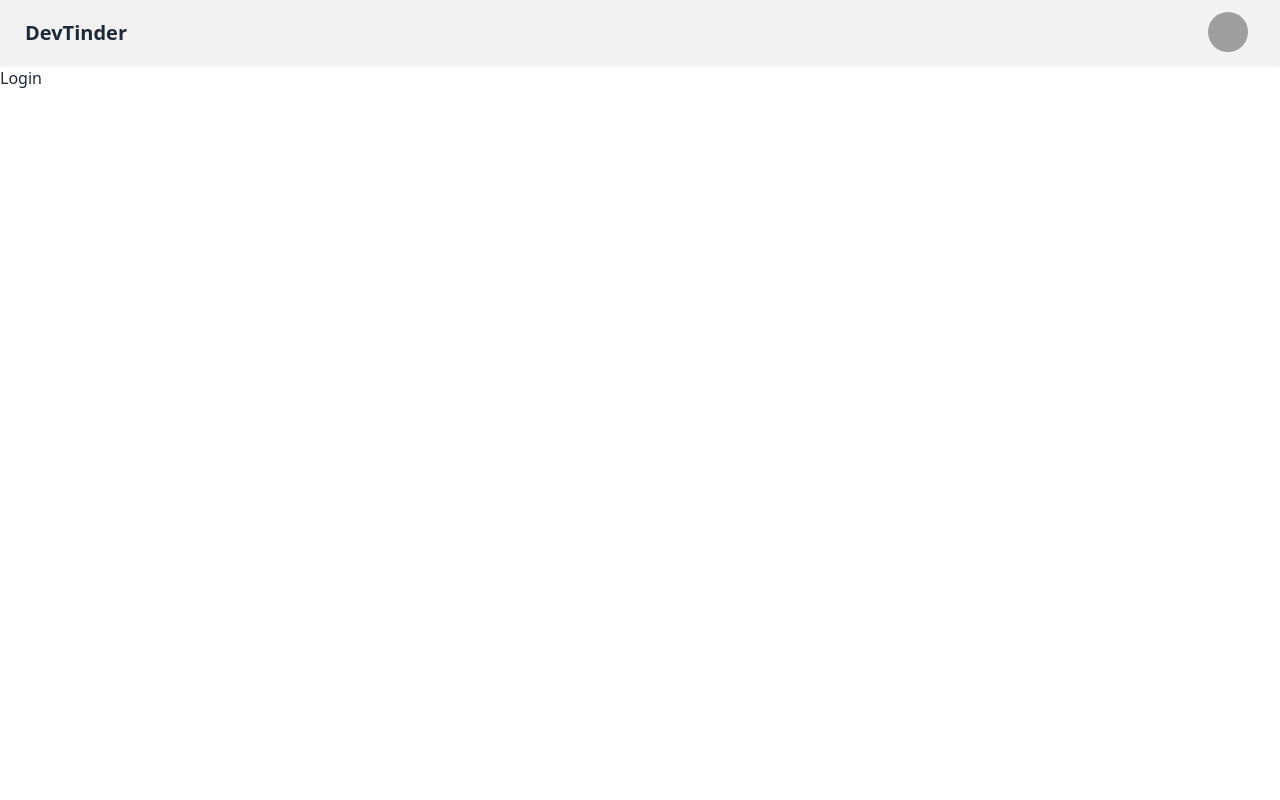
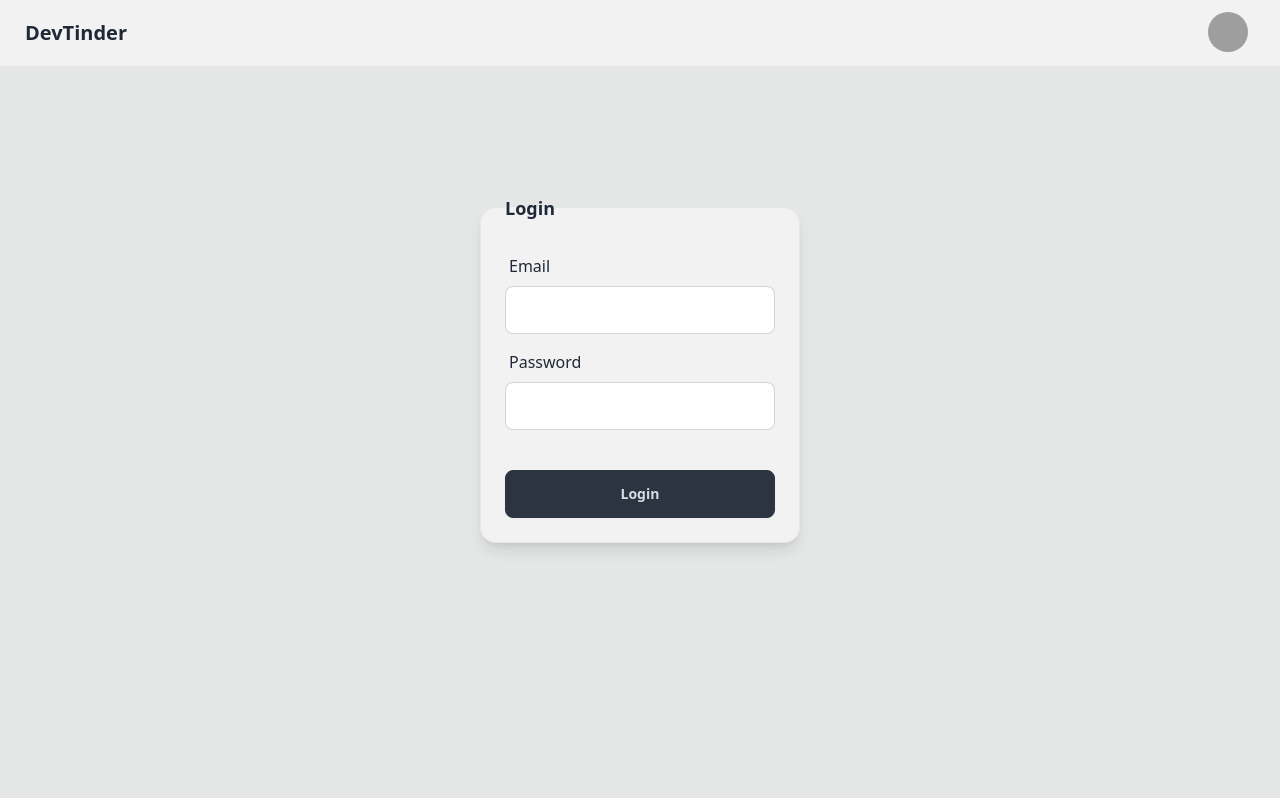
Before and after one commit to codernish7/devtinderWeb, a React (Vite) app: page /login in a window 1280 px wide. Built offline with nearby package versions, Linux system fonts and the light colour scheme; grey boxes are pictures that could not be loaded.

Commit message:
axios installed and login api integrated for testing login and cors bypassed

```diff
--- a/package.json
+++ b/package.json
@@ -10,6 +10,7 @@
     "preview": "vite preview"
   },
   "dependencies": {
+    "axios": "^1.15.2",
     "daisyui": "^4.12.14",
     "react": "^19.2.5",
     "react-dom": "^19.2.5",
--- a/src/App.jsx
+++ b/src/App.jsx
@@ -1,5 +1,6 @@
 import { BrowserRouter, Routes, Route } from "react-router-dom";
 import Body from "./components/Body";
+import Login from "./components/Login";
 
 function App() {
   return (
@@ -7,7 +8,7 @@ function App() {
       <BrowserRouter basename="/">
         <Routes>
           <Route path="/" element={<Body />}>
-            <Route path="/login" element={<div>Login</div>} />
+            <Route path="/login" element={<Login/>} />
             <Route path="/profile" element={<div>Profile</div>}/>
           </Route>
         </Routes>
--- /dev/null
+++ b/src/components/Login.jsx
@@ -0,0 +1,52 @@
+import React, { useState } from "react";
+import axios from "axios";
+
+const Login = () => {
+  const [email, setEmail] = useState("");
+  const [password, setPassword] = useState("");
+
+  const handleLogin = async () => {
+    try {
+        const result = axios.post(
+          "http://localhost:5000/login",
+          { email, password },
+          { withCredentials: true },
+        );
+    } catch (error) {
+        console.log(error.message)
+    }
+  };
+  return (
+    <div className="h-[calc(100vh-68px)] flex items-center justify-center bg-base-300">
+      <fieldset className="fieldset bg-base-200 border border-base-300 rounded-box w-80 p-6 shadow-lg -translate-y-16">
+        <legend className="fieldset-legend text-lg font-semibold">Login</legend>
+
+        <label className="label">Email</label>
+        <input
+          type="email"
+          className="input input-bordered w-full"
+          value={email}
+          onChange={(e) => {
+            setEmail(e.target.value);
+          }}
+        />
+
+        <label className="label mt-2">Password</label>
+        <input
+          type="password"
+          className="input input-bordered w-full"
+          value={password}
+          onChange={(e) => {
+            setPassword(e.target.value);
+          }}
+        />
+
+        <button className="btn btn-neutral w-full mt-10" onClick={handleLogin}>
+          Login
+        </button>
+      </fieldset>
+    </div>
+  );
+};
+
+export default Login;
--- a/src/index.css
+++ b/src/index.css
@@ -1,3 +1,7 @@
 @tailwind base;
 @tailwind components;
 @tailwind utilities;
+
+body {
+  margin: 0;
+}
```
Also changed, not shown: 1 other file (tests, documents, lock files or other folders).
